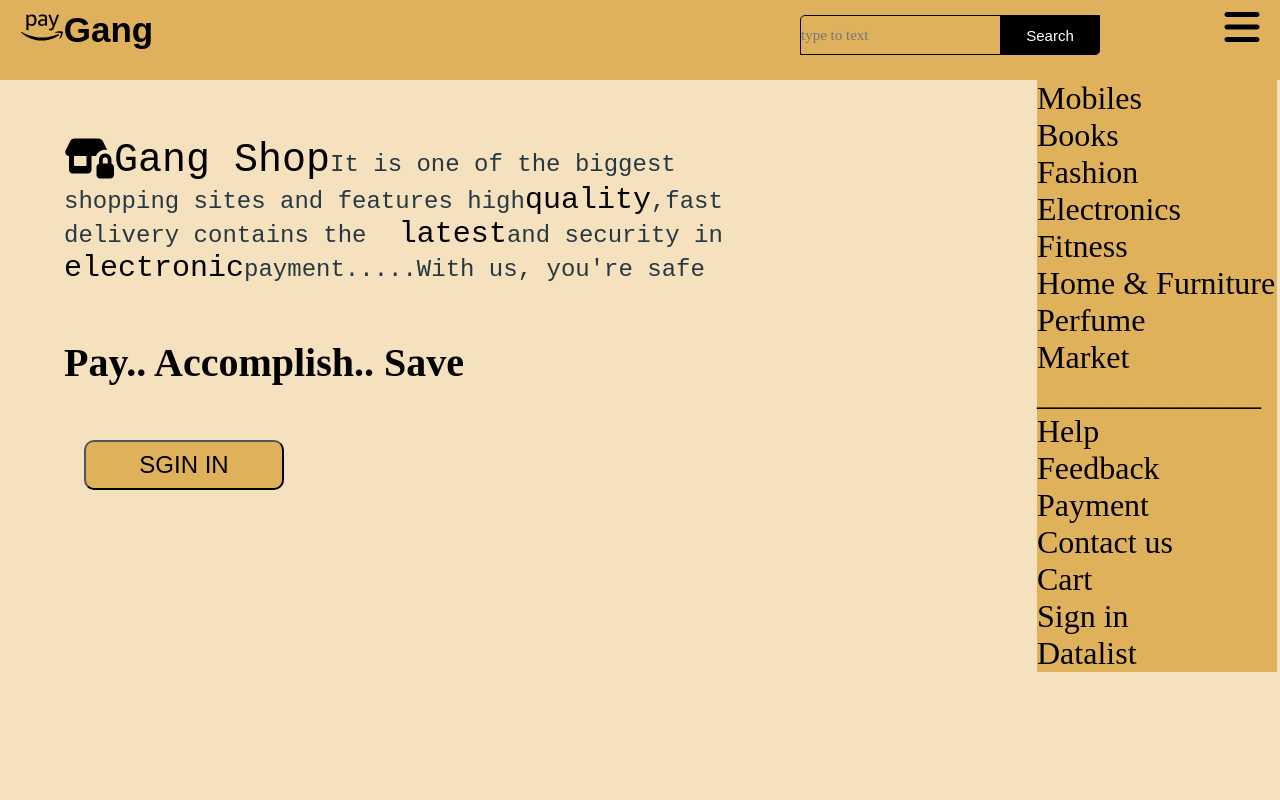
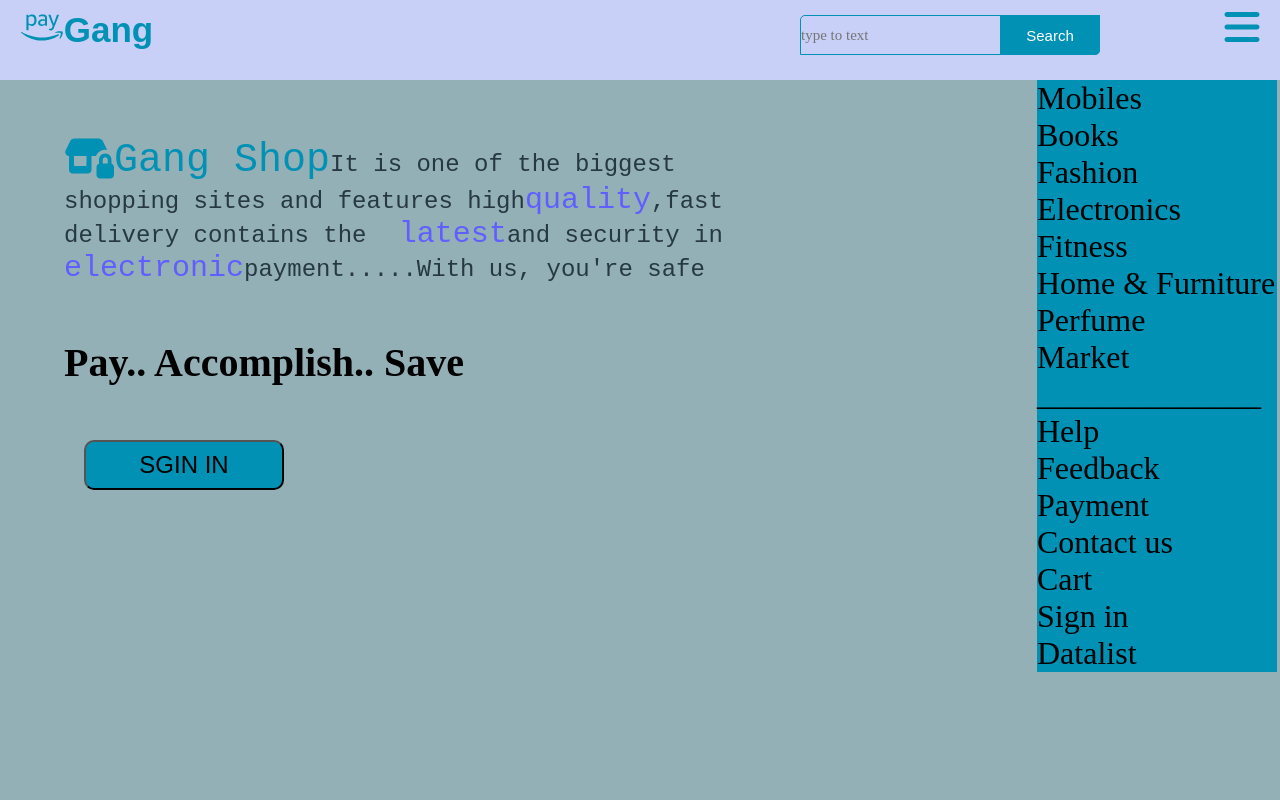
Before and after one commit to OssamaSamir/OssamaSamir.github.io, a plain HTML site: page index.html in a window 1280 px wide. Both pictures are taken after a click on the element 1241 px from the left and 27 px from the top of the page. Shown: the top 800 px of the page. Drawn offline with nearby package versions, Linux system fonts and the light colour scheme.

Commit message:
Add files via upload
osama_add5

```diff
--- a/style.css
+++ b/style.css
@@ -8,7 +8,7 @@
 
 .logo {
     display: flex;
-    color: #000;
+    color: #0191B4;
     font-size: 35px;
     font-family: Arial;
     padding-left: 20px;
@@ -17,7 +17,7 @@
 }
 
 .start {
-    background: linear-gradient( #DFB15D, #DFB15D);
+    background: linear-gradient( #c9d0f8, #c9d0f8);
     /**/
     width: 100%;
     float: left;
@@ -38,7 +38,7 @@
 }
 
 .start ul li a {
-    color: #000;
+    color: #005f5f;
     font-family: Arial;
     text-decoration: none;
     font-weight: bold;
@@ -46,7 +46,7 @@
 }
 
 .start ul li a:hover {
-    color: #1317f7;
+    color: #F04393;
 }
 
 
@@ -69,7 +69,7 @@
     width: 300px;
     height: 40px;
     background: transparent;
-    border: 1.1px solid #000;
+    border: 1.1px solid #0191B4;
     color: #000;
     font-size: 15px;
     border-bottom-right-radius: 5px;
@@ -84,8 +84,8 @@
     top: -5px;
     width: 100px;
     height: 40px;
-    background: #000;
-    border: 2px solid #000;
+    background: #0191B4;
+    border: 2px solid #0191B4;
     margin-top: 20px;
     color: #fff;
     font-size: 15px;
@@ -104,7 +104,7 @@
 
 .menu {
     position: absolute;
-    color: #000;
+    color: #0191B4;
     font-size: 40px;
     width: 37px;
     height: 40px;
@@ -121,7 +121,7 @@
 
 .mnu {
     display: none;
-    background: #DFB15B;
+    background: #0191B4;
     width: 240px;
     position: absolute;
     right: 3px;
@@ -139,7 +139,7 @@
 }
 
 .mnu ul li a:hover {
-    color: #1317f7;
+    color: #F04393;
 }
 
 .activ {
@@ -158,7 +158,7 @@
     padding-top: 10vh;
     width: 100%;
     height: 100vh;
-    background: linear-gradient( #f5e1bd, #f5e1bd);
+    background: linear-gradient( #94B0B7, #94B0B7);
 }
 
 .scc {
@@ -186,7 +186,7 @@
 
 .desc2 {
     font-size: 40px;
-    color: #000;
+    color: #0191B4;
 }
 
 .desc25 {
@@ -196,13 +196,13 @@
 
 .desc3 {
     font-size: 30px;
-    color: #000;
+    color: #615eff;
 }
 
 .buto {
     width: 220px;
     height: 38px;
-    background: #DFB15B;
+    background: #0191B4;
     border-radius: 4.5rem;
 }
 
@@ -223,7 +223,7 @@
 .cn {
     width: 200px;
     height: 50px;
-    background: #DFB15B;
+    background: #0191B4;
     margin-bottom: 10px;
     margin-left: 20px;
     font-size: 24px;
@@ -254,7 +254,7 @@
 
 .end {
     height: 20vh;
-    background: linear-gradient( #DFB15B, #DFB15B);
+    background: linear-gradient( #c9d0f8, #c9d0f8);
 }
 
 .end .fot {
@@ -266,11 +266,11 @@
 
 .end .fot a {
     font-size: 25px;
-    color: #000;
+    color: #0191B4;
 }
 
 .end .fot a:hover {
-    color: #1317f7;
+    color: #F04393;
 }
 
 
```
